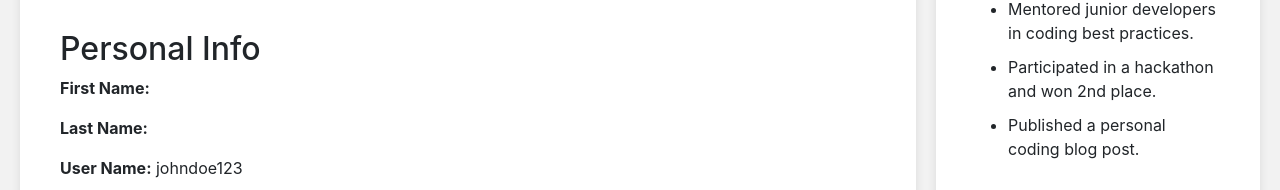
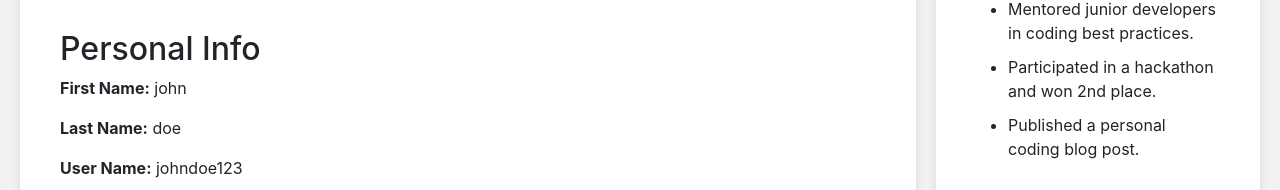
Before and after one commit to dhruvjaink07/Devignite-Web, a React (Create React App) app in the folder client/pronavigator/: page /userProfileAvatar in a window 1280 px wide. Shown: the part 351-541 px from the top of the page. Built offline with nearby package versions, Linux system fonts and the light colour scheme.

Commit message:
final commit

```diff
--- a/client/pronavigator/src/components/Navbar.js
+++ b/client/pronavigator/src/components/Navbar.js
@@ -17,7 +17,7 @@
             <div className="collapse navbar-collapse" id="navbarNavDropdown">
               <ul className="navbar-nav ms-auto">
                 <li className="nav-item">
-                  <a className="nav-link" aria-current="page" href="#">Home</a>
+                  <a className="nav-link" aria-current="page" href="/userProfileAvatar">Profile</a>
                 </li>
                 <li className="nav-item">
                   <a className="nav-link" href="#recent">Recent</a>
--- a/client/pronavigator/src/components/githubRepo.js
+++ b/client/pronavigator/src/components/githubRepo.js
@@ -3,7 +3,7 @@
 import { Link } from 'react-router-dom';
 
 function GitHubRepositories() {
-    const accessToken = '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';
+    const accessToken = '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';
     const [repositories, setRepositories] = useState([]);
     const [searchQuery, setSearchQuery] = useState('');
 
--- a/client/pronavigator/src/components/homePage.js
+++ b/client/pronavigator/src/components/homePage.js
@@ -34,7 +34,7 @@
   },[])
 
 
-  const accessToken = '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';
+  const accessToken = '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';
   const [repositories, setRepositories] = useState([]);
   const [searchQuery, setSearchQuery] = useState('');
 
--- a/client/pronavigator/src/components/userProfileWithAvatar.js
+++ b/client/pronavigator/src/components/userProfileWithAvatar.js
@@ -18,7 +18,9 @@
         'Collaborated on a team project for a major feature implementation.',
         'Mentored junior developers in coding best practices.',
         'Participated in a hackathon and won 2nd place.',
-        'Published a personal coding blog post.',]
+        'Published a personal coding blog post.',],
+        firstname:'john',
+        lastname:'doe'
     });
 
     const handleAvatarChange = (e) => {
```
